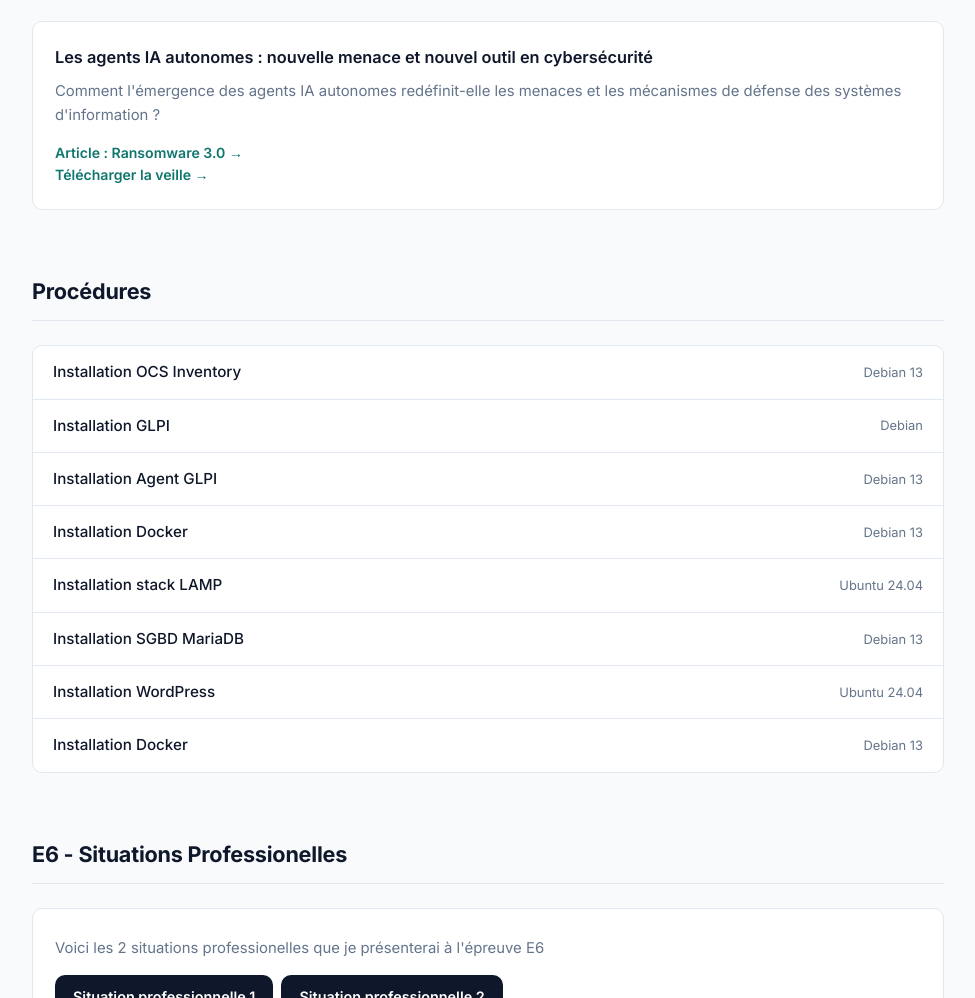
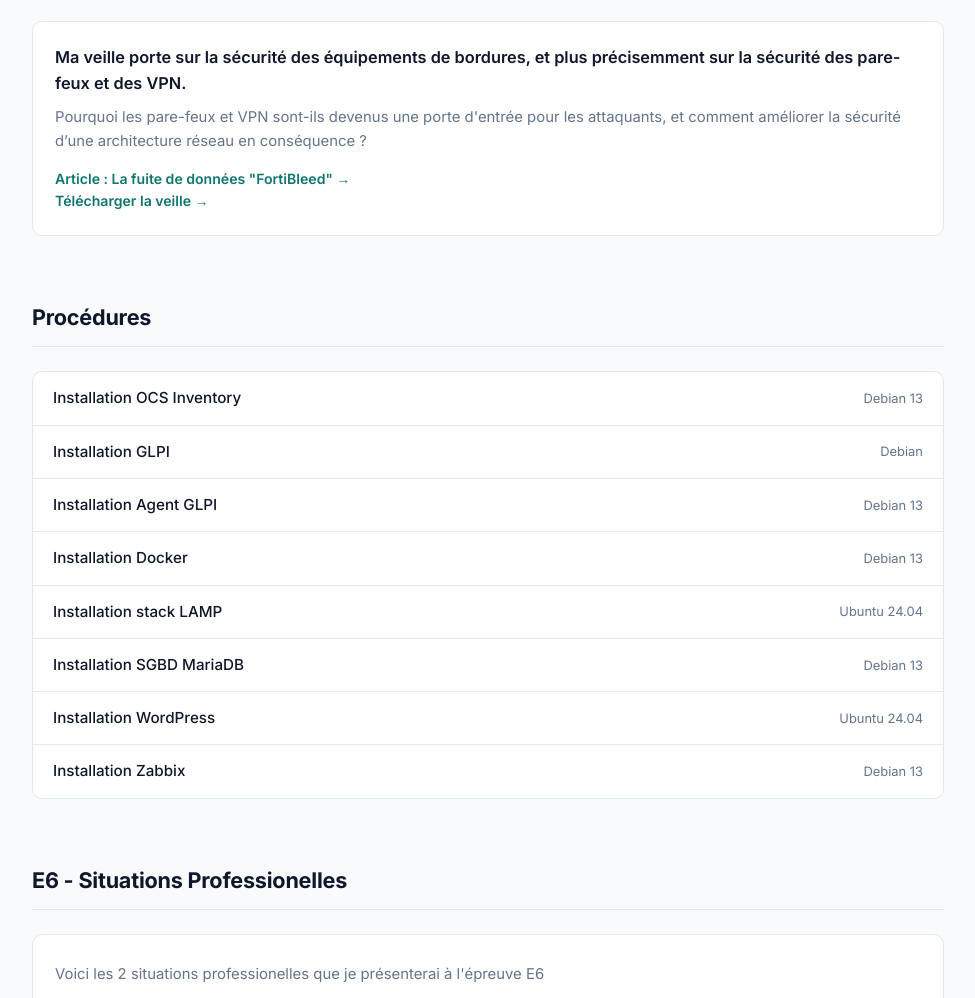
Before and after one commit to ZakariyaFELLAH/ZakariyaFELLAH.github.io, a plain HTML site: page index.html in a window 1280 px wide. Shown: the part 4549-5547 px from the top of the page, without its empty margins (152-1127 px from the left). Drawn offline with nearby package versions, Linux system fonts and the light colour scheme.

Commit message:
add: technological monitoring

```diff
--- a/index.html
+++ b/index.html
@@ -319,10 +319,10 @@
     <section id="veille">
       <h2>Veille technologique</h2>
       <article class="card">
-        <h3>Les agents IA autonomes : nouvelle menace et nouvel outil en cybersécurité</h3>
-        <p>Comment l'émergence des agents IA autonomes redéfinit-elle les menaces et les mécanismes de défense des systèmes d'information ?</p>
-        <a href="https://itsocial.fr/cybersecurite/cybersecurite-actualites/ransomware-3-0-anatomie-dune-attaque-automatisees-menee-de-bout-en-bout-par-lia/" target="_blank" rel="noopener" class="more">Article : Ransomware 3.0</a>
-        <a href="img/Veille.mm" download class="more">Télécharger la veille</a>
+        <h3>Ma veille porte sur la sécurité des équipements de bordures, et plus précisemment sur la sécurité des pare-feux et des VPN.</h3>
+        <p>Pourquoi les pare-feux et VPN sont-ils devenus une porte d'entrée pour les attaquants, et comment améliorer la sécurité d’une architecture réseau en conséquence ?</p>
+        <a href="https://www.it-connect.fr/fortibleed-une-fuite-expose-les-identifiants-vpn-de-73-000-pare-feu-fortinet/" target="_blank" rel="noopener" class="more">Article : La fuite de données "FortiBleed"</a>
+        <a href="img/Veille.pdf" download class="more">Télécharger la veille</a>
       </article>
     </section>
 
@@ -337,7 +337,7 @@
         <li><a href="https://doc.ubuntu-fr.org/lamp" target="_blank" rel="noopener" class="link-dark">Installation stack LAMP <small>Ubuntu 24.04</small></a></li>
         <li><a href="img/MariaDB.pdf" target="_blank" class="link-dark">Installation SGBD MariaDB <small>Debian 13</small></a></li>
         <li><a href="https://doc.ubuntu-fr.org/wordpress" target="_blank" rel="noopener" class="link-dark">Installation WordPress <small>Ubuntu 24.04</small></a></li>
-        <li><a href="https://docs.docker.com/engine/install/debian/" target="_blank" class="link-dark">Installation Docker <small>Debian 13</small></a></li>
+        <li><a href="https://www.zabbix.com/download?zabbix=8.0&os_distribution=debian&os_version=13&components=server_frontend_agent&db=mysql&ws=apache" target="_blank" class="link-dark">Installation Zabbix <small>Debian 13</small></a></li>
       </ul>
     </section>
 
```
Also changed, not shown: 1 other file.
